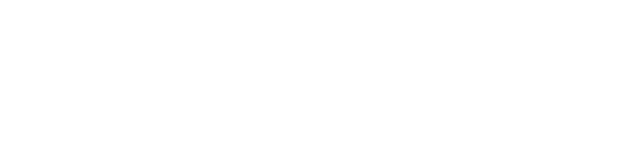
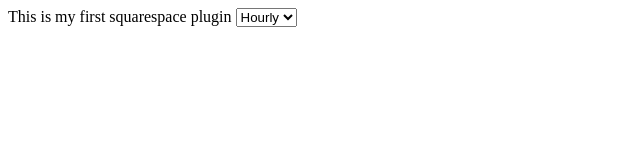
Before and after one commit to pttransamdriver/booking_plugin, a plain HTML site: page index.html in a window 1280 px wide. Shown: the whole page, without its empty margins (0-640 px from the left). Drawn offline with nearby package versions, Linux system fonts and the light colour scheme.

Commit message:
WIP: adding drop down menu

```diff
--- a/index.html
+++ b/index.html
@@ -8,6 +8,11 @@
     <title>Document</title>
 </head>
 <body>
+    This is my first squarespace plugin
+  <select id="rental-type">
+    <option value="hourly">Hourly</option>
+    <option value="daily">Daily</option>
+  </select>
 
 </body>
 </html>
```
